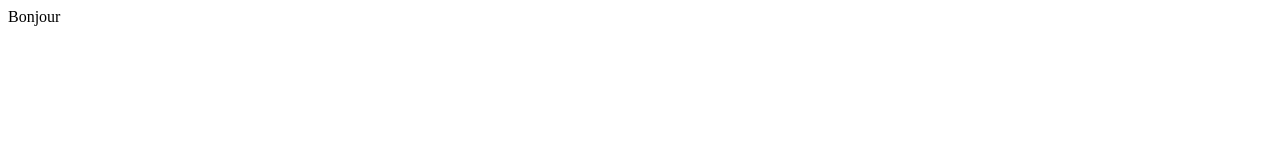
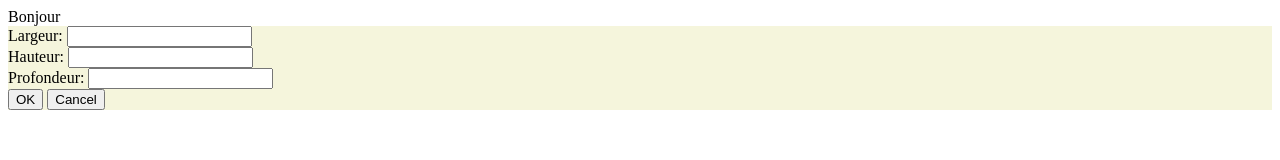
Before and after one commit to axelrinaldiwanadoofr/AppMeuble, a website with bundled scripts: page index.html in a window 1280 px wide. Built offline with nearby package versions, Linux system fonts and the light colour scheme.

Commit message:
Cree HTML pour le formulaire FormMeModule et ajout d'une feuille de style

```diff
--- a/index.html
+++ b/index.html
@@ -1,10 +1,30 @@
 <html>
     <head>
         <title>App Meuble</title>
+        <meta name="viewport" content="viewport-fit=cover, width=device-width, height=device-height, initial-scale=1.0, minimum-scale=1.0, maximum-scale=1.0, user-scalable=no">
+        <link href="main.css" rel="stylesheet">
     </head>
     <body>
         <div id="main">
             Bonjour
+            <div id="FormMeModule1" class="FormMeModule">
+                <div>
+                    <label>Largeur:</label>
+                    <input name="largeur">
+                </div>
+                <div>
+                    <label>Hauteur:</label>
+                    <input name="hauteur">
+                </div>
+                <div>
+                    <label>Profondeur:</label>
+                    <input name="profondeur">
+                </div>
+                <div>
+                    <button>OK</button>
+                    <button>Cancel</button>
+                </div>
+            </div>
         </div>
         <script type="module" src="index.js"></script>
     </body>
--- /dev/null
+++ b/main.css
@@ -0,0 +1,6 @@
+
+
+.FormMeModule
+{
+    background-color: beige;
+}
```
